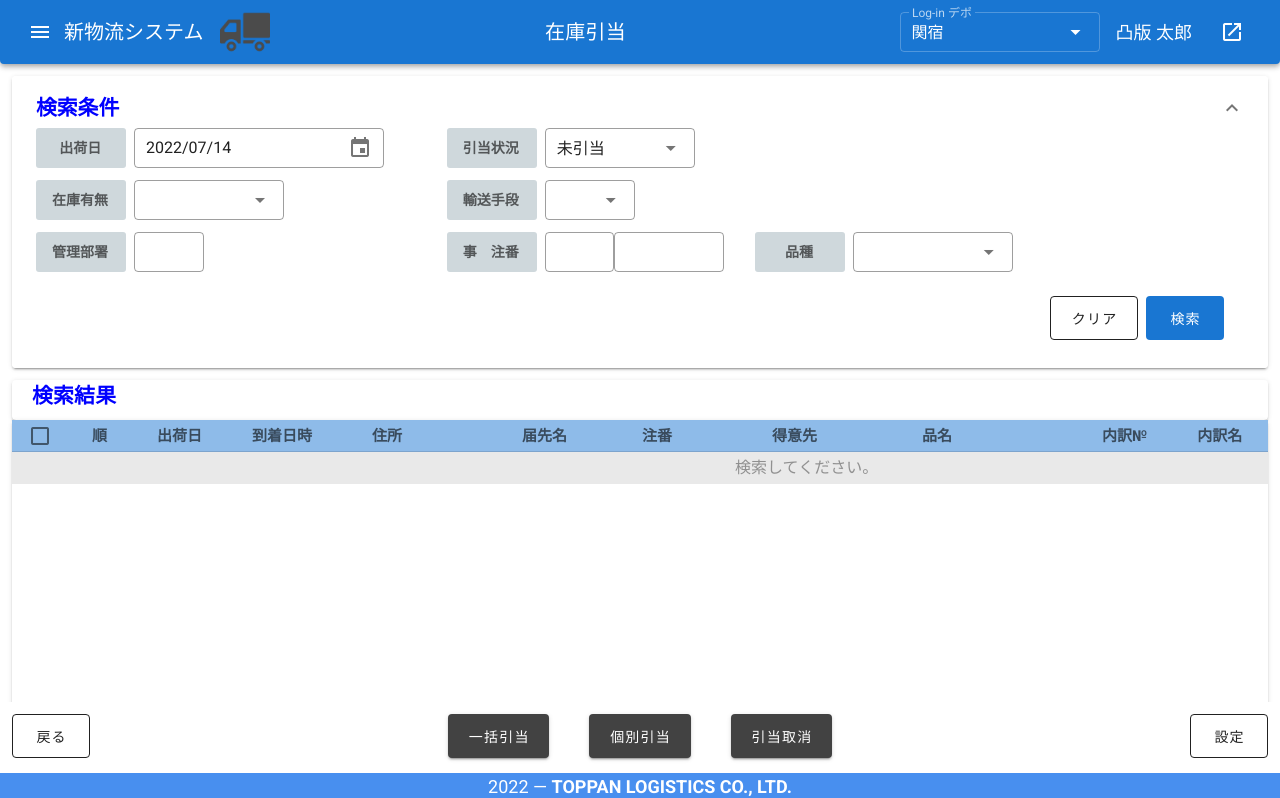
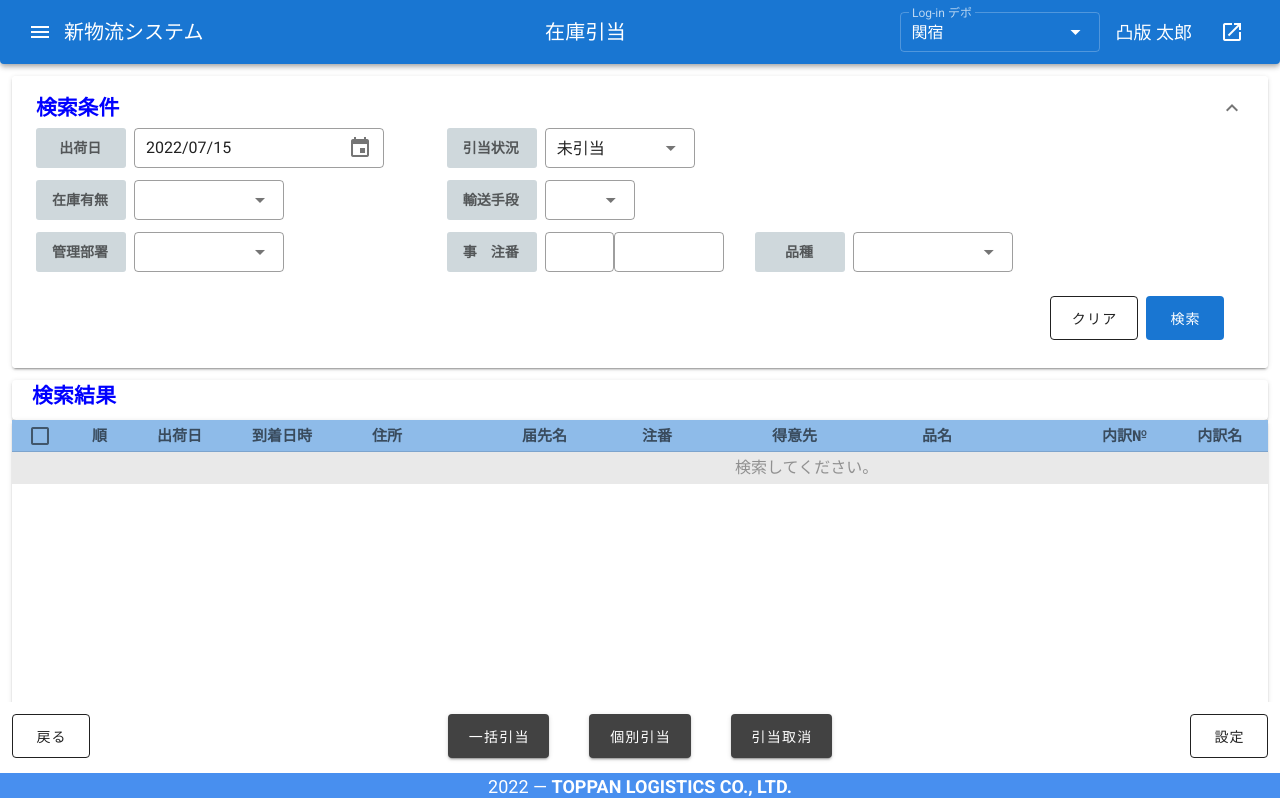
Before and after one commit to ryosuke-tsuji/zaiko_hikiate, a Vue app: page /zaiko_hikiate in a window 1280 px wide. Shown: the top 798 px of the page. Built offline with nearby package versions, Linux system fonts and the light colour scheme.

Commit message:
在庫引当　検索画面 ・検索条件の「出荷日」の初期表示を「7/15」に変更 ・検索条件の「管理部門」をドロップダウンに変更 在庫引当　確定画面　「出荷日」を「7/15」に変更

```diff
--- a/src/components/pages/ZaikoHikiate.vue
+++ b/src/components/pages/ZaikoHikiate.vue
@@ -42,7 +42,7 @@
                   <v-row>
                     <v-col class="pt-0 pr-1 d-flex" cols="4">
                       <v-subheader class="mr-2"><span style="text-align:center">管理部署</span></v-subheader>
-                      <v-text-field outlined dense clearable hint="" hide-details="auto" value="" style="max-width: 70px"></v-text-field>
+                      <v-select :items="kanriBukaList" dense outlined multiple hide-details="auto" style="max-width: 150px"></v-select>
                     </v-col>
                     <v-col class="pt-0 pr-1 d-flex" cols="3">
                       <v-subheader class="mr-2">事&emsp;注番</v-subheader>
@@ -163,7 +163,7 @@ export default {
       modal_date: false,
       // 出荷日用初期日付(fromのみ)
       // dates: [new Date().toISOString().substr(0, 10)],
-      dates: ["2022-07-14"],
+      dates: ["2022-07-15"],
       headers: [
         { displayOrder: 2,  text: '順',       value: 'jun',           width: 65,  shown: true, manage: false, },
         { displayOrder: 3,  text: '出荷日',   value: 'shippingDate',  width: 90,  shown: true, manage: false , },
@@ -255,6 +255,7 @@ export default {
           eigyoBiko: "",
         },
       ],
+      // リストボックスの初期値
       hikiateStatusModel: "未引当",
       // リストボックスの中身
       inputKbnList: ["新規", "引当取消", "強制完了"],
@@ -262,6 +263,11 @@ export default {
       hikiateStatusList: ["未引当", "一部引当中", "引当済"],
       zaikoUmuList: ["", "在庫有り分", "在庫無し分"],
       hinsyuList: ["一般", "紙器", "特印", "液体", "プラスチック", "建装", "レーベル"],
+      kanriBukaList: [
+        { text:"4 生活産業", value: "4" },
+        { text:"6 西日本",   value: "6" },
+      ],
+
       headersBack: null,
     }
   },
@@ -305,7 +311,7 @@ export default {
     // datepickerクリア処理
     clear: function () {
       // this.dates = [new Date().toISOString().substr(0, 10)];
-      this.dates = ["2022-07-14"];
+      this.dates = ["2022-07-15"];
     },
   },
   computed: {
--- a/src/components/pages/ZaikoHikiateKakutei.vue
+++ b/src/components/pages/ZaikoHikiateKakutei.vue
@@ -13,7 +13,7 @@
                   <v-row>
                     <v-col class="pt-0 pr-1 d-flex align-center" cols="4">
                       <v-subheader class="mr-2">&ensp;出荷日</v-subheader>
-                      <div>2022/07/14</div>
+                      <div>2022/07/15</div>
                     </v-col>
                     <v-col class="pt-0 pr-1 d-flex align-center" cols="3">
                       <v-subheader class="mr-2">引当状況</v-subheader>
```
